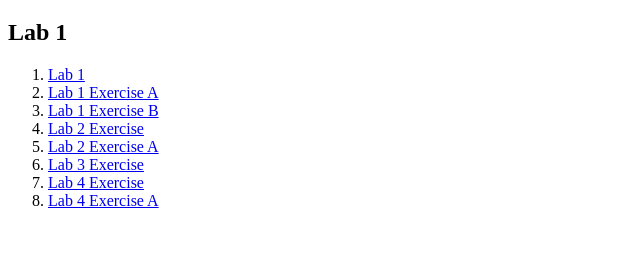
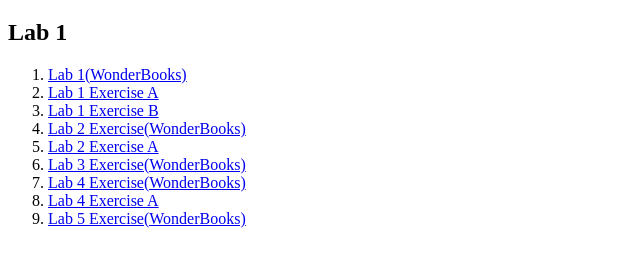
Before and after one commit to Ainayusery/S81804_CSF3133_K2, a plain HTML site: page index.html in a window 1280 px wide. Shown: the part 61-326 px from the top of the page, without its empty margins (0-640 px from the left). Drawn offline with Linux system fonts and the light colour scheme.

Commit message:
Update index.html

```diff
--- a/index.html
+++ b/index.html
@@ -9,14 +9,15 @@
 
         <h2>Lab 1</h2>
         <ol>
-            <li><a href="Lab1/Lab1.html">Lab 1 </a></li>
+            <li><a href="Lab1/Lab1.html">Lab 1(WonderBooks) </a></li>
             <li><a href="lab1_ExerA/lab1_ExerA_S81804.html">Lab 1 Exercise A</a></li>
             <li><a href="Lab1_ExerB/lab1_ExerB.html">Lab 1 Exercise B</a></li>
-            <li><a href="Lab2_Exercise/lab2.html">Lab 2 Exercise</a></li>
+            <li><a href="Lab2_Exercise/lab2.html">Lab 2 Exercise(WonderBooks)</a></li>
             <li><a href="Lab2_Exercise/lab2_ExerA.html">Lab 2 Exercise A</a></li>
-            <li><a href="Lab3/LabExer3.html">Lab 3 Exercise </a></li>
-            <li><a href="LAB4/Lab4.html">Lab 4 Exercise</a></li>
+            <li><a href="Lab3/LabExer3.html">Lab 3 Exercise(WonderBooks) </a></li>
+            <li><a href="LAB4/Lab4.html">Lab 4 Exercise(WonderBooks)</a></li>
             <li><a href="LAB4/Lab4_ExerA.html">Lab 4 Exercise A</a></li>
+            <li><a href="Lab5/umt.html">Lab 5 Exercise(WonderBooks)</a></li>
         </ol>
     </body>
 </html>
```
